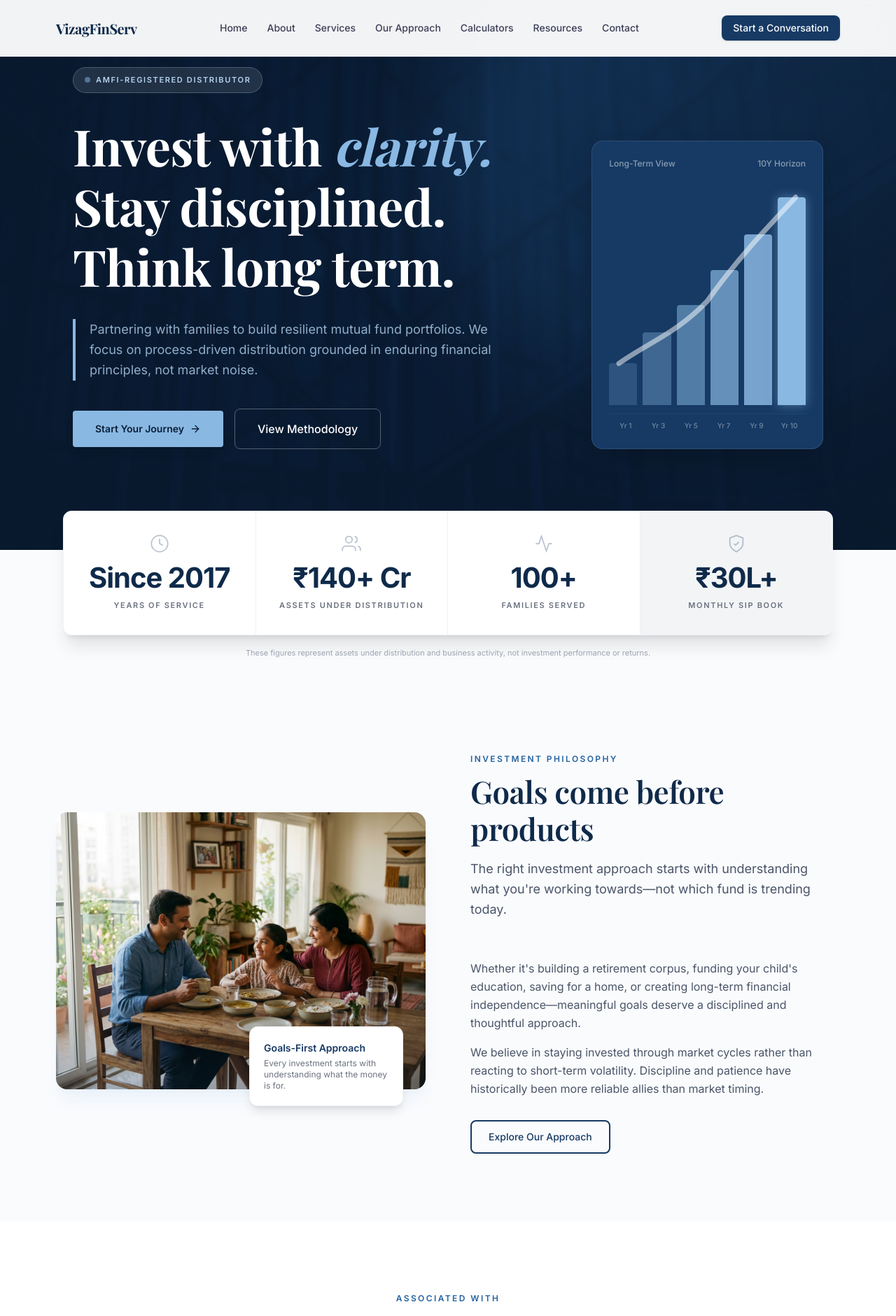
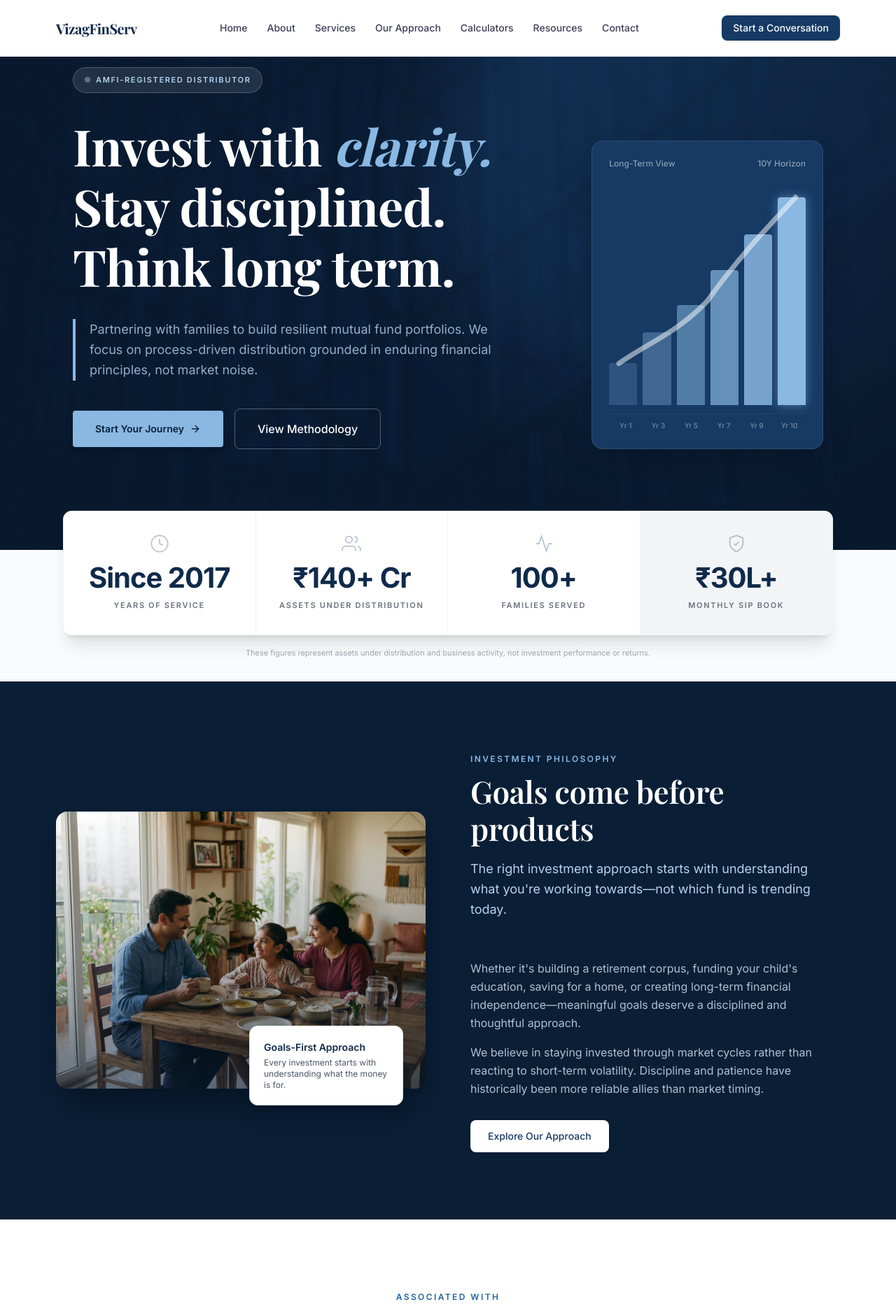
Before and after one commit to StackXpvt/vizagfinserv, a Next.js app: page / in a window 1280 px wide. Shown: the top 1881 px of the page at 70% size. Built offline with nearby package versions, Linux system fonts and the light colour scheme; a web font is replaced by a local one.

Commit message:
feat: add site header and investment philosophy section components

```diff
--- a/src/components/Header.tsx
+++ b/src/components/Header.tsx
@@ -33,14 +33,20 @@ export default function Header() {
 
   return (
     <header
-      className={`fixed top-0 left-0 right-0 z-50 transition-all duration-300 bg-white/95 backdrop-blur-md border-b border-neutral-100 ${
-        isScrolled ? 'shadow-sm' : ''
+      className={`fixed top-0 left-0 right-0 z-50 transition-all duration-500 border-b ${
+        isScrolled
+          ? 'bg-white/65 backdrop-blur-xl border-white/20 shadow-[0_8px_30px_rgb(0,0,0,0.06)]'
+          : 'bg-white border-neutral-100'
       }`}
     >
       <div className="container-narrow">
         <div className="flex items-center justify-between h-16 md:h-20">
           {/* Logo / Brand */}
-          <Link href="/" className="flex flex-col justify-center group" onClick={() => setIsOpen(false)}>
+          <Link
+            href="/"
+            className="flex flex-col justify-center group transform transition-transform duration-300 hover:scale-[1.03] active:scale-[0.98]"
+            onClick={() => setIsOpen(false)}
+          >
             <span className="text-lg md:text-xl font-bold text-brand-900 font-heading tracking-tight leading-tight">
               VizagFinServ
             </span>
@@ -52,9 +58,10 @@ export default function Header() {
               <Link
                 key={item.href}
                 href={item.href}
-                className="px-3 py-2 text-sm font-medium text-neutral-700 hover:text-brand-800 transition-colors duration-200 rounded-md hover:bg-brand-50/60"
+                className="relative inline-block px-3 py-2 text-sm font-medium text-neutral-700 hover:text-brand-900 transition-all duration-300 group hover:-translate-y-0.5"
               >
                 {item.label}
+                <span className="absolute bottom-1 left-3 right-3 h-[2px] bg-brand-800 origin-left scale-x-0 transition-transform duration-300 ease-out group-hover:scale-x-100 rounded-full" />
               </Link>
             ))}
           </nav>
--- a/src/components/sections/InvestmentPhilosophy.tsx
+++ b/src/components/sections/InvestmentPhilosophy.tsx
@@ -8,7 +8,7 @@ import Button from '@/components/ui/Button';
 
 export default function InvestmentPhilosophy() {
   return (
-    <SectionWrapper background="light" id="investment-philosophy">
+    <SectionWrapper background="dark" id="investment-philosophy">
       <div className="grid grid-cols-1 lg:grid-cols-2 gap-10 lg:gap-16 items-center">
         {/* Image Side */}
         <motion.div
@@ -18,7 +18,7 @@ export default function InvestmentPhilosophy() {
           transition={{ duration: 0.6 }}
           className="relative order-2 lg:order-1"
         >
-          <div className="relative aspect-[4/3] rounded-2xl overflow-hidden shadow-xl shadow-brand-100/40">
+          <div className="relative aspect-[4/3] rounded-2xl overflow-hidden shadow-2xl shadow-black/40">
             <Image
               src="/images/philosophy.webp"
               alt="Family discussing long-term financial goals"
@@ -26,7 +26,7 @@ export default function InvestmentPhilosophy() {
               className="object-cover"
               sizes="(max-width: 1024px) 100vw, 50vw"
             />
-            <div className="absolute inset-0 bg-gradient-to-t from-brand-900/30 via-transparent to-transparent" />
+            <div className="absolute inset-0 bg-gradient-to-t from-brand-950/60 via-brand-950/20 to-transparent" />
           </div>
 
           {/* Floating card */}
@@ -35,10 +35,10 @@ export default function InvestmentPhilosophy() {
             whileInView={{ opacity: 1, y: 0 }}
             viewport={{ once: true }}
             transition={{ delay: 0.3, duration: 0.5 }}
-            className="absolute -bottom-6 -right-4 md:right-8 bg-white rounded-xl shadow-lg p-4 md:p-5 border border-neutral-100 max-w-[220px]"
+            className="absolute -bottom-6 -right-4 md:right-8 bg-white rounded-xl shadow-xl p-4 md:p-5 border border-brand-100 max-w-[220px] text-left"
           >
-            <p className="text-sm font-semibold text-brand-800">Goals-First Approach</p>
-            <p className="text-xs text-neutral-500 mt-1">
+            <p className="text-sm font-semibold text-brand-900">Goals-First Approach</p>
+            <p className="text-xs text-neutral-600 mt-1">
               Every investment starts with understanding what the money is for.
             </p>
           </motion.div>
@@ -57,9 +57,10 @@ export default function InvestmentPhilosophy() {
             title="Goals come before products"
             subtitle="The right investment approach starts with understanding what you're working towards—not which fund is trending today."
             align="left"
+            light={true}
           />
 
-          <div className="space-y-4 text-neutral-600 text-sm md:text-base leading-relaxed">
+          <div className="space-y-4 text-brand-100/80 text-sm md:text-base leading-relaxed">
             <p>
               Whether it&apos;s building a retirement corpus, funding your child&apos;s education, saving for a home, or creating long-term financial independence—meaningful goals deserve a disciplined and thoughtful approach.
             </p>
@@ -69,7 +70,7 @@ export default function InvestmentPhilosophy() {
           </div>
 
           <div className="mt-8">
-            <Button href="/our-approach" variant="outline" size="md">
+            <Button href="/our-approach" variant="secondary" size="md" className="border-transparent shadow-lg shadow-black/10">
               Explore Our Approach
             </Button>
           </div>
```
